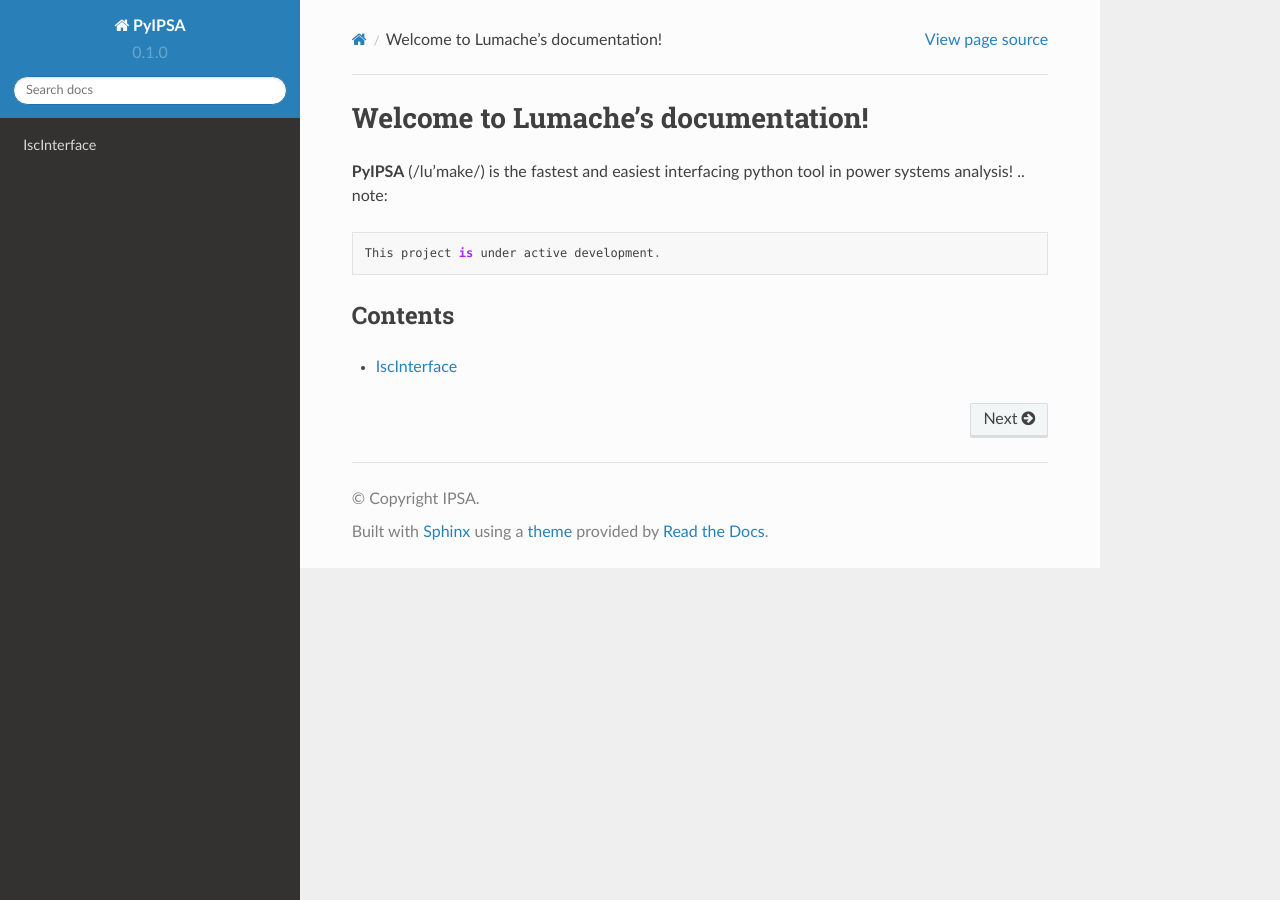
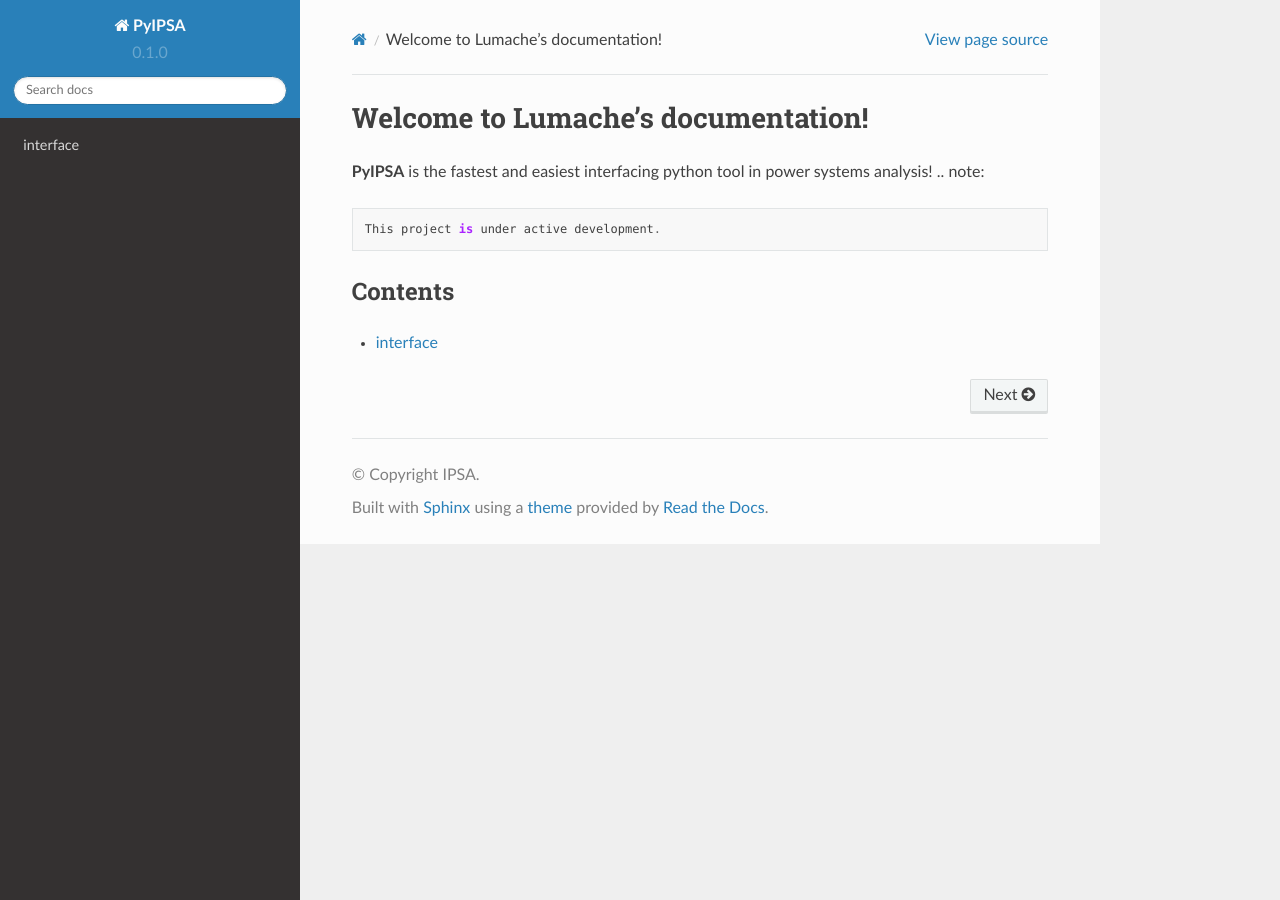
Before and after one commit to alexander-angelov-tnei/PyIPSA-rtd, a Sphinx documentation site: the page built from docs/source/index.rst, in a window 1280 px wide. Built offline with Sphinx 7.4.7 and the Read the Docs theme 2.0.0, drawn with Linux system fonts in a browser that asks for light colours.

Commit message:
Change in name.

```diff
--- a/docs/source/index.rst
+++ b/docs/source/index.rst
@@ -1,7 +1,7 @@
 Welcome to Lumache's documentation!
 ===================================
 
-**PyIPSA** (/lu'make/) is the fastest and easiest interfacing python tool in power systems analysis!
+**PyIPSA** is the fastest and easiest interfacing python tool in power systems analysis!
 .. note::
 
    This project is under active development.
@@ -11,4 +11,4 @@ Contents
 
 .. toctree::
 
-   IscInterface
+   interface
--- a/docs/source/IscInterface.rst
+++ b/docs/source/interface.rst
@@ -1,6 +1,6 @@
-IscInterface
+interface
 ==================================
 
 
-.. automodule:: IscInterface
+.. automodule:: interface
    :members:
```
Also changed, not shown: interface.py (renamed from IscInterface.py).
